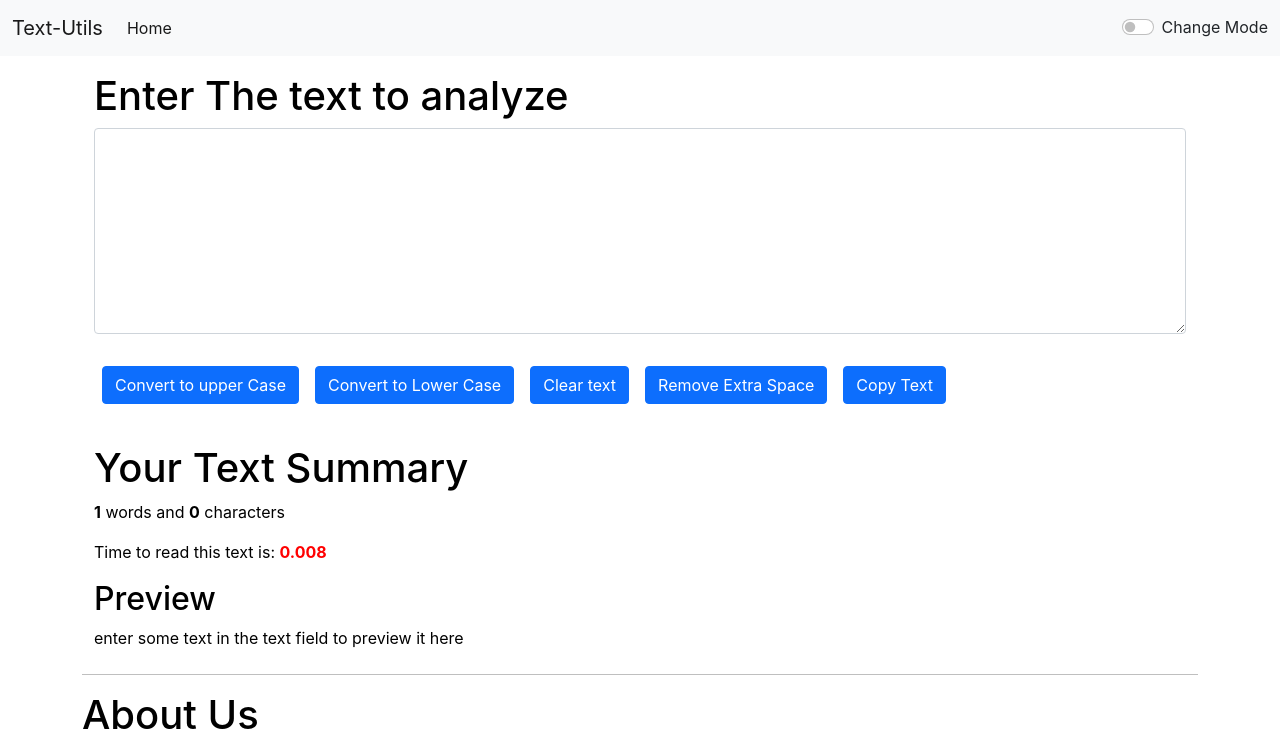
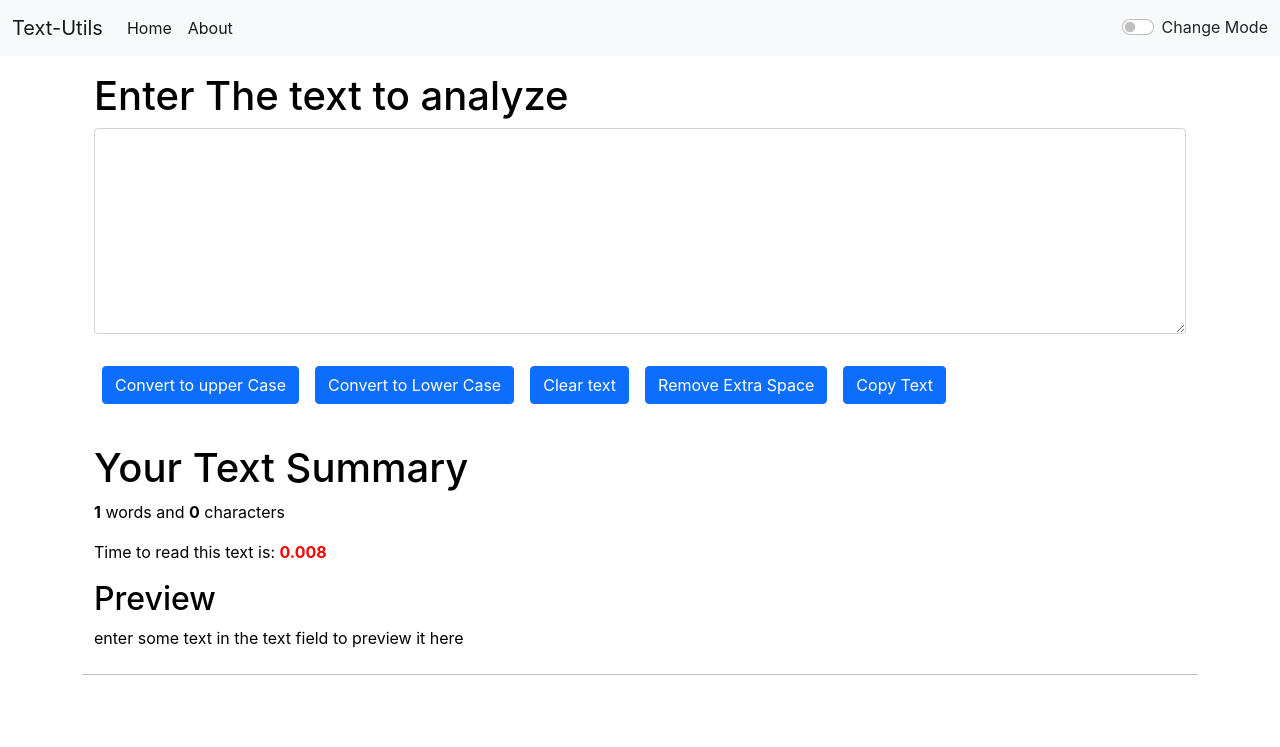
Before and after one commit to wizard3107/text-modifer, a React (Create React App) app: page / in a window 1280 px wide. Shown: the top 747 px of the page. Built offline with nearby package versions, Linux system fonts and the light colour scheme.

Commit message:
routers added

```diff
--- a/package.json
+++ b/package.json
@@ -1,5 +1,5 @@
 {
-  "homepage": "https://myusername.github.io/my-app",
+  "homepage": "https://wizard3107.github.io/text-utils",
   "name": "text-utils",
   "version": "0.1.0",
   "private": true,
@@ -17,7 +17,7 @@
   "scripts": {
     "predeploy": "npm run build",
     "deploy": "gh-pages -d build",
-    "start": "react-scripts start",
+    "start": "react-scripts start ",
     "build": "react-scripts build",
     "test": "react-scripts test",
     "eject": "react-scripts eject"
--- a/src/App.js
+++ b/src/App.js
@@ -4,6 +4,11 @@ import About from './component/About';
 import Alert from './component/Alert';
 import Navbar from './component/Navbar';
 import Textutils from './component/Textutils';
+import {
+  BrowserRouter as Router,
+  Route,
+  Routes
+} from "react-router-dom";
 
 function App() {
   const [mode,setMode]=useState('light');
@@ -33,15 +38,26 @@ showAlert('Light mode enabled Successfully','success')
     }
   }
   return (
-    <div className="app">
+    <Router>
+      <div>
+      <div className="app">
       <Navbar mode={mode} toggleMode={toggleMode}/>
+        {/* A <Switch> looks through its children <Route>s and
+            renders the first one that matches the current URL. */}
+        <Alert alert={alert}/>
       <div className='container'>
-      <Alert alert={alert}/>
-      <Textutils showAlert={showAlert} heading="Enter The text to analyze" mode={mode}/>
-      <About mode={mode}/>
+        <Routes>
+          <Route path={'/About'} element={<About mode={mode}/>}>
+          </Route>
+          <Route path={'/'} element={<Textutils showAlert={showAlert} heading="Enter The text to analyze" mode={mode}/>}>
+          </Route>
+        </Routes>
+      </div>
+      </div>
+      </div>
+    </Router>
 
-      </div>
-    </div>
+
   );
 }
 
--- a/src/component/Navbar.js
+++ b/src/component/Navbar.js
@@ -1,18 +1,22 @@
 import React from 'react'
+import { Link } from 'react-router-dom'
 
 function Navbar(props) {
   return (
     <div>
       <nav className={`navbar navbar-expand-lg navbar-${props.mode} bg-${props.mode}`}>
   <div className="container-fluid">
-    <a className="navbar-brand" href="/">Text-Utils</a>
+    <Link className="navbar-brand" to="/">Text-Utils</Link>
     <button className="navbar-toggler" type="button" data-bs-toggle="collapse" data-bs-target="#navbarSupportedContent" aria-controls="navbarSupportedContent" aria-expanded="false" aria-label="Toggle navigation">
       <span className="navbar-toggler-icon"></span>
     </button>
     <div className="collapse navbar-collapse" id="navbarSupportedContent">
       <ul className="navbar-nav me-auto mb-2 mb-lg-0">
         <li className="nav-item">
-          <a className="nav-link active" aria-current="page" href="/">Home</a>
+          <Link className="nav-link active" aria-current="page" to="/">Home</Link>
+        </li>
+        <li className="nav-item">
+          <Link className="nav-link active" aria-current="page" to="/About">About</Link>
         </li>
       </ul>
       {/* <form className="d-flex">
```
